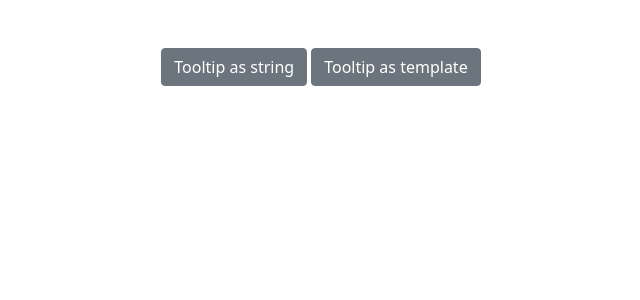
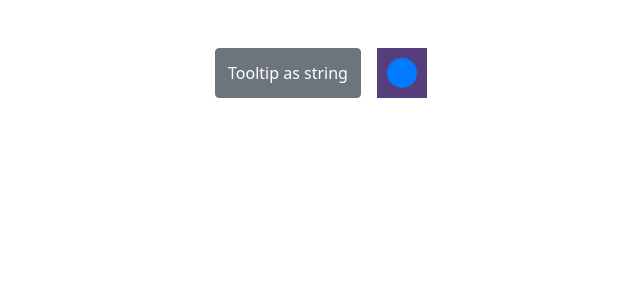
Before and after one commit to cdgstudio/tooltip, an Angular app: page / in a window 1280 px wide. Shown: the top 300 px of the page, without its empty margins (319-959 px from the left). Built offline with nearby package versions, Linux system fonts and the light colour scheme.

Commit message:
Show tooltip on svg

```diff
--- a/src/app/app.component.html
+++ b/src/app/app.component.html
@@ -1,6 +1,16 @@
-<div class="container my-5 d-flex gap-1 justify-content-center">
-  <button type="button" class="btn btn-secondary" appTooltip="test">Tooltip as string</button>
-  <button type="button" class="btn btn-secondary" [appTooltip]="templateForTooltip">Tooltip as template</button>
+<div class="container my-5 d-flex gap-3 justify-content-center">
+  <button type="button" class="btn btn-secondary" appTooltip="Hello from string">Tooltip as string</button>
+
+  <svg
+    [appTooltip]="templateForTooltip"
+    xmlns="http://www.w3.org/2000/svg"
+    width="50"
+    height="50"
+    viewBox="0 0 100 100"
+  >
+    <rect width="100%" height="100%" fill="#563d7c"></rect>
+    <circle cx="50" cy="50" r="30" fill="#007bff"></circle>
+  </svg>
 </div>
 
 <ng-template #templateForTooltip> <strong>Hello</strong> from template </ng-template>
--- a/src/app/tooltip/tooltip-container/tooltip-container.component.ts
+++ b/src/app/tooltip/tooltip-container/tooltip-container.component.ts
@@ -1,6 +1,7 @@
 import { ChangeDetectionStrategy, Component, Inject, InjectionToken, TemplateRef } from '@angular/core';
 
-export const TOOLTIP_DATA = new InjectionToken<string | TemplateRef<void>>('Data to display in tooltip');
+export type TooltipData = string | TemplateRef<void>;
+export const TOOLTIP_DATA = new InjectionToken<TooltipData>('Data to display in tooltip');
 
 @Component({
   selector: 'app-tooltip-container',
@@ -17,5 +18,5 @@ export class TooltipContainerComponent {
     return this.tooltipData instanceof TemplateRef ? this.tooltipData : false;
   }
 
-  constructor(@Inject(TOOLTIP_DATA) public tooltipData: string | TemplateRef<void>) {}
+  constructor(@Inject(TOOLTIP_DATA) public tooltipData: TooltipData) {}
 }
--- a/src/app/tooltip/tooltip.directive.ts
+++ b/src/app/tooltip/tooltip.directive.ts
@@ -1,4 +1,4 @@
-import { Overlay, OverlayRef } from '@angular/cdk/overlay';
+import { Overlay, OverlayRef, PositionStrategy } from '@angular/cdk/overlay';
 import { ComponentPortal } from '@angular/cdk/portal';
 import {
   Directive,
@@ -10,13 +10,13 @@ import {
   TemplateRef,
   ViewContainerRef,
 } from '@angular/core';
-import { TooltipContainerComponent, TOOLTIP_DATA } from './tooltip-container/tooltip-container.component';
+import { TooltipContainerComponent, TooltipData, TOOLTIP_DATA } from './tooltip-container/tooltip-container.component';
 
 @Directive({
   selector: '[appTooltip]',
 })
 export class TooltipDirective implements OnDestroy {
-  @Input() appTooltip!: string | TemplateRef<void>;
+  @Input() appTooltip!: TooltipData;
 
   private overlayRef: OverlayRef | null = null;
 
@@ -28,7 +28,7 @@ export class TooltipDirective implements OnDestroy {
 
   @HostListener('mouseenter')
   @HostListener('focus')
-  showTooltip() {
+  showTooltip(): void {
     if (this.overlayRef?.hasAttached() === true) {
       return;
     }
@@ -38,7 +38,7 @@ export class TooltipDirective implements OnDestroy {
 
   @HostListener('mouseleave')
   @HostListener('blur')
-  hideTooltip() {
+  hideTooltip(): void {
     if (this.overlayRef?.hasAttached() === true) {
       this.overlayRef?.detach();
     }
@@ -50,7 +50,8 @@ export class TooltipDirective implements OnDestroy {
 
   private attachTooltip(): void {
     if (this.overlayRef === null) {
-      this.overlayRef = this.overlay.create({ positionStrategy: this.getTooltipPositions() });
+      const positionStrategy = this.getPositionStrategy();
+      this.overlayRef = this.overlay.create({ positionStrategy });
     }
 
     const injector = Injector.create({
@@ -65,7 +66,7 @@ export class TooltipDirective implements OnDestroy {
     this.overlayRef.attach(component);
   }
 
-  private getTooltipPositions() {
+  private getPositionStrategy(): PositionStrategy {
     return this.overlay
       .position()
       .flexibleConnectedTo(this.element)
--- a/src/styles.scss
+++ b/src/styles.scss
@@ -1,3 +1,2 @@
-/* You can add global styles to this file, and also import other style files */
 @import '~bootstrap/scss/bootstrap';
 @import '~@angular/cdk/overlay-prebuilt';
```
